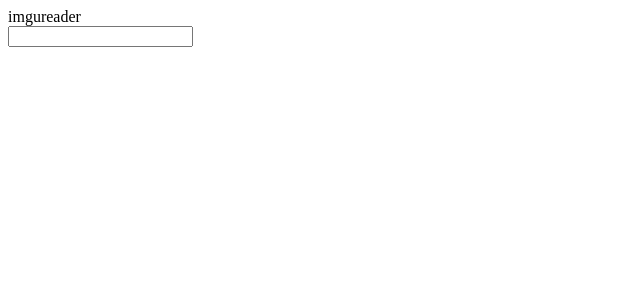
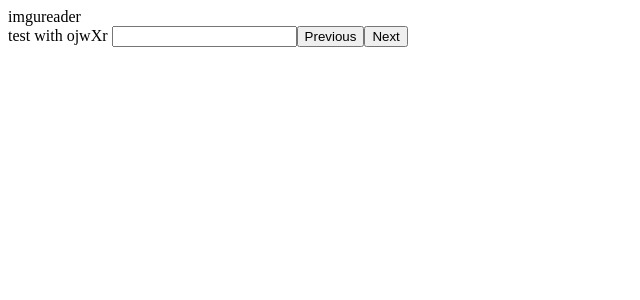
Before and after one commit to Rickkwa/imgureader, an Angular app: page / in a window 1280 px wide. Shown: the top 300 px of the page, without its empty margins (0-640 px from the left). Built offline with nearby package versions, Linux system fonts and the light colour scheme.

Commit message:
Added very basic page navigation buttons

```diff
--- a/src/app/app.component.css
+++ b/src/app/app.component.css
@@ -0,0 +1,4 @@
+.image-container {
+    /*display: inline-block;*/
+    text-align: center;
+}
--- a/src/app/app.component.html
+++ b/src/app/app.component.html
@@ -1,10 +1,13 @@
 <header>
-        {{title}}
+    {{title}}
 </header>
 <section>
+    test with ojwXr
     <input type="text" [(ngModel)]="albumSearch" (change)="albumSearchOnChange()" />
+    <button (click)="prevPage()">Previous</button><button (click)="nextPage()">Next</button>
+
     <h3 *ngIf="currentChapter">{{ currentChapter.getTitle() }}</h3>
-    <div>
+    <div class="image-container">
         <img *ngIf="currentPage" src="{{ currentPage.getLink() }}" />
     </div>
 </section>
--- a/src/app/app.component.ts
+++ b/src/app/app.component.ts
@@ -16,15 +16,33 @@ export class AppComponent {
     albumSearch: string;
     currentChapter: Chapter;
     currentPage: Page;
+    currentPageIndex: number;
 
     constructor(private apiService: ApiService) { }
 
     albumSearchOnChange() {
-        // albumSearch = 'ojwXr'
-
         this.apiService.loadChapter(this.albumSearch).then(chapter => {
+            this.currentPageIndex = 0;
             this.currentChapter = chapter;
-            this.currentPage = chapter.getPage(0);
+            this.currentPage = chapter.getPage(this.currentPageIndex);
         });
     }
+
+    nextPage(): void {
+        // TODO: handle the case if currentPageIndex is out of range then don't do anything
+        this.currentPageIndex += 1;
+        this.currentPage = this.currentChapter.getPage(this.currentPageIndex);
+    }
+
+    prevPage(): void {
+        // TODO: handle the case if currentPageIndex is out of range then don't do anything
+        this.currentPageIndex -= 1;
+        this.currentPage = this.currentChapter.getPage(this.currentPageIndex);
+    }
+
+    gotoPage(index: number): void {
+        // TODO: handle the case if currentPageIndex is out of range then don't do anything
+        this.currentPageIndex = index;
+        this.currentPage = this.currentChapter.getPage(this.currentPageIndex);
+    }
 }
```
